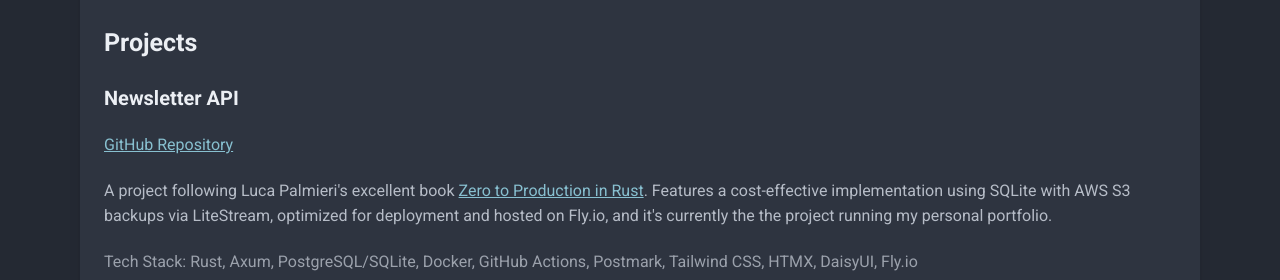
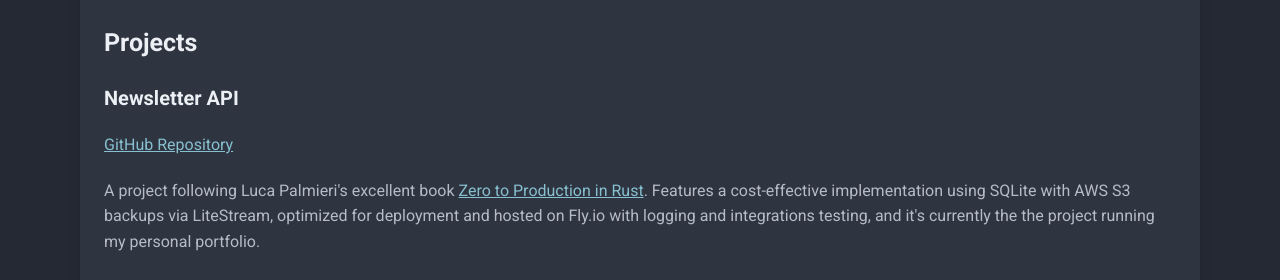
Before and after one commit to abd0-omar/contact-form, an Astro site in the folder frontend/: page /about in a window 1280 px wide. Shown: the part 653-933 px from the top of the page. Built offline with nearby package versions, Linux system fonts and the light colour scheme; Astro itself is replaced by a stand-in of ours.

Commit message:
update about page newsletter project

```diff
--- a/frontend/src/pages/about.astro
+++ b/frontend/src/pages/about.astro
@@ -104,12 +104,12 @@
 							target="_blank">Zero to Production in Rust</a
 						>. Features a cost-effective implementation using SQLite
 						with AWS S3 backups via LiteStream, optimized for
-						deployment and hosted on Fly.io, and it's currently the
+						deployment and hosted on Fly.io with logging and integrations testing, and it's currently the
 						the project running my personal portfolio.
 					</p>
 					<p class="text-sm opacity-80">
-						Tech Stack: Rust, Axum, PostgreSQL/SQLite, Docker,
-						GitHub Actions, Postmark, Tailwind CSS, HTMX, DaisyUI,
+						Tech Stack: Rust, Axum, PostgreSQL/SQLite/Redis, Docker,
+						GitHub Actions, Postmark, Astro, Tailwind CSS, DaisyUI,
 						Fly.io
 					</p>
 				</div>
```
Also changed, not shown: 1 other file.
